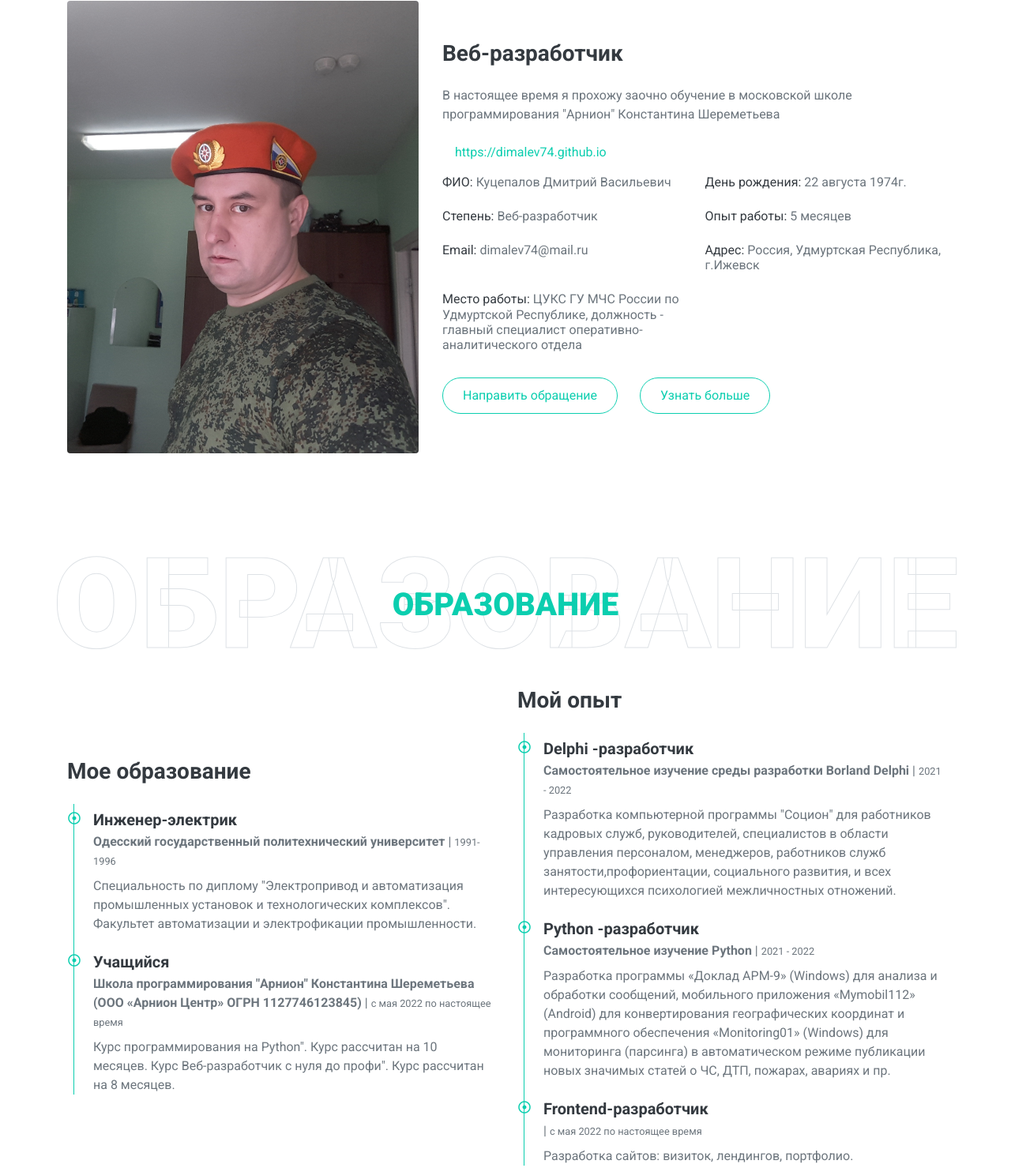
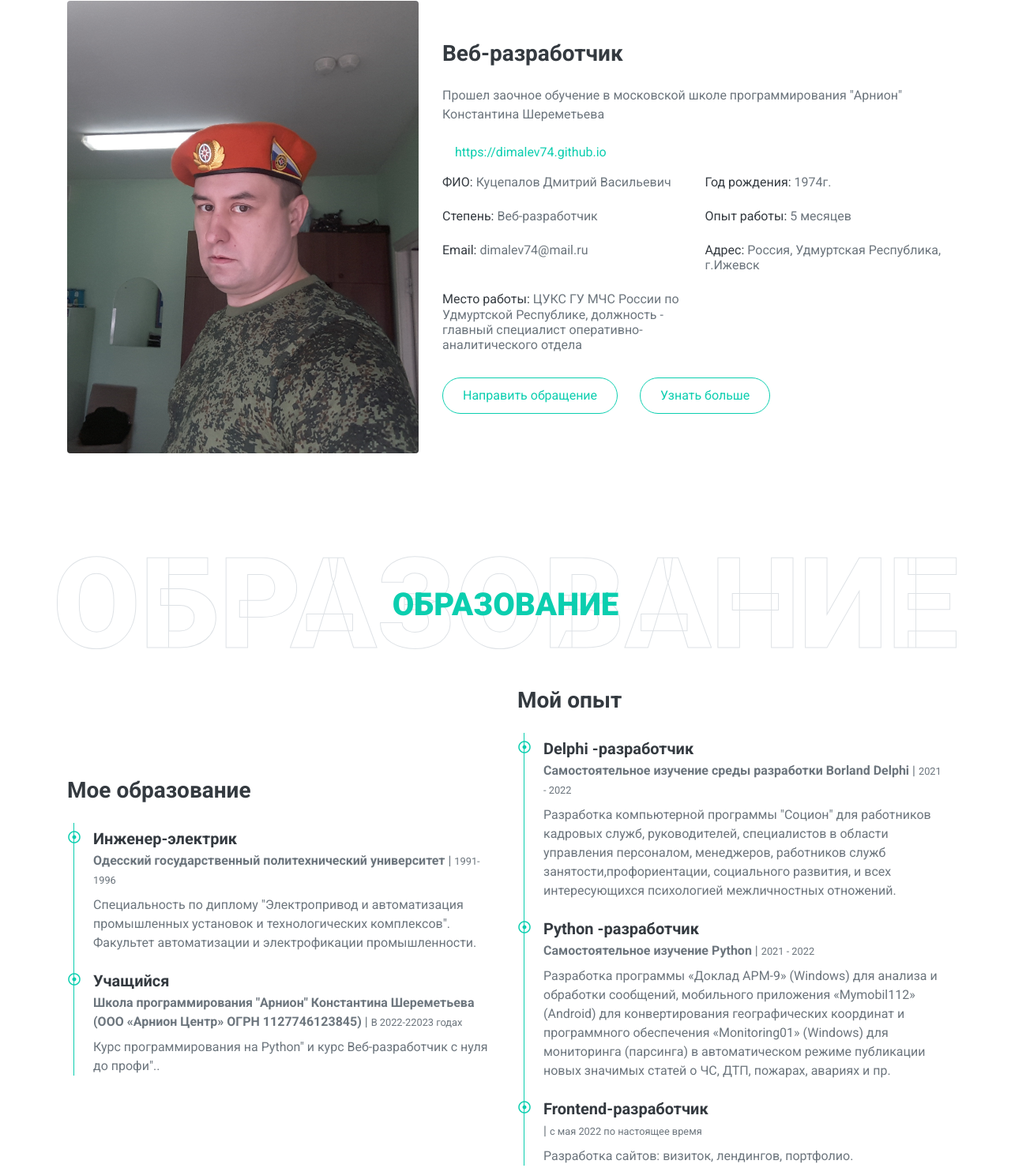
Before and after one commit to dimalev74/dimalev74.github.io, a plain HTML site: page index.html in a window 1280 px wide. Shown: the part 1095-2574 px from the top of the page at 79% size. Drawn offline with nearby package versions, Linux system fonts and the light colour scheme.

Commit message:
Update index.html

```diff
--- a/index.html
+++ b/index.html
@@ -114,11 +114,11 @@
                 </div>
                 <div class="col-lg-7">
                     <h3 class="mb-4">Веб-разработчик</h3>
-                    <p>В настоящее время я прохожу заочно обучение в московской школе программирования "Арнион" Константина Шереметьева</p>
+                    <p>Прошел заочное обучение в московской школе программирования "Арнион" Константина Шереметьева</p>
                     <a href="https://dimalev74.github.io" class="nav-item nav-link">https://dimalev74.github.io</a>
                     <div class="row mb-3">
                         <div class="col-sm-6 py-2"><h6>ФИО: <span class="text-secondary">Куцепалов Дмитрий Васильевич</span></h6></div>
-                        <div class="col-sm-6 py-2"><h6>День рождения: <span class="text-secondary">22 августа 1974г.</span></h6></div>
+                        <div class="col-sm-6 py-2"><h6>Год рождения: <span class="text-secondary">1974г.</span></h6></div>
                         <div class="col-sm-6 py-2"><h6>Степень: <span class="text-secondary">Веб-разработчик</span></h6></div>
                         <div class="col-sm-6 py-2"><h6>Опыт работы: <span class="text-secondary">5 месяцев</span></h6></div>
                         <div class="col-sm-6 py-2"><h6>Email: <span class="text-secondary">dimalev74@mail.ru</span></h6></div>
@@ -154,8 +154,8 @@
                         <div class="position-relative mb-4">
                             <i class="far fa-dot-circle text-primary position-absolute" style="top: 2px; left: -32px;"></i>
                             <h5 class="font-weight-bold mb-1">Учащийся</h5>
-                            <p class="mb-2"><strong>Школа программирования "Арнион" Константина Шереметьева (ООО «Арнион Центр» ОГРН 1127746123845)</strong> | <small>  с мая 2022 по настоящее время</small></p>
-                            <p>Курс программирования на Python". Курс расcчитан на 10 месяцев. Курс Веб-разработчик с нуля до профи". Курс раcсчитан на 8 месяцев.</p>
+                            <p class="mb-2"><strong>Школа программирования "Арнион" Константина Шереметьева (ООО «Арнион Центр» ОГРН 1127746123845)</strong> | <small>   В 2022-22023 годах </small></p>
+                            <p>Курс программирования на Python" и  курс Веб-разработчик с нуля до профи"..</p>
                         </div>
                         <!-- <div class="position-relative mb-4">
                             <i class="far fa-dot-circle text-primary position-absolute" style="top: 2px; left: -32px;"></i>
```
